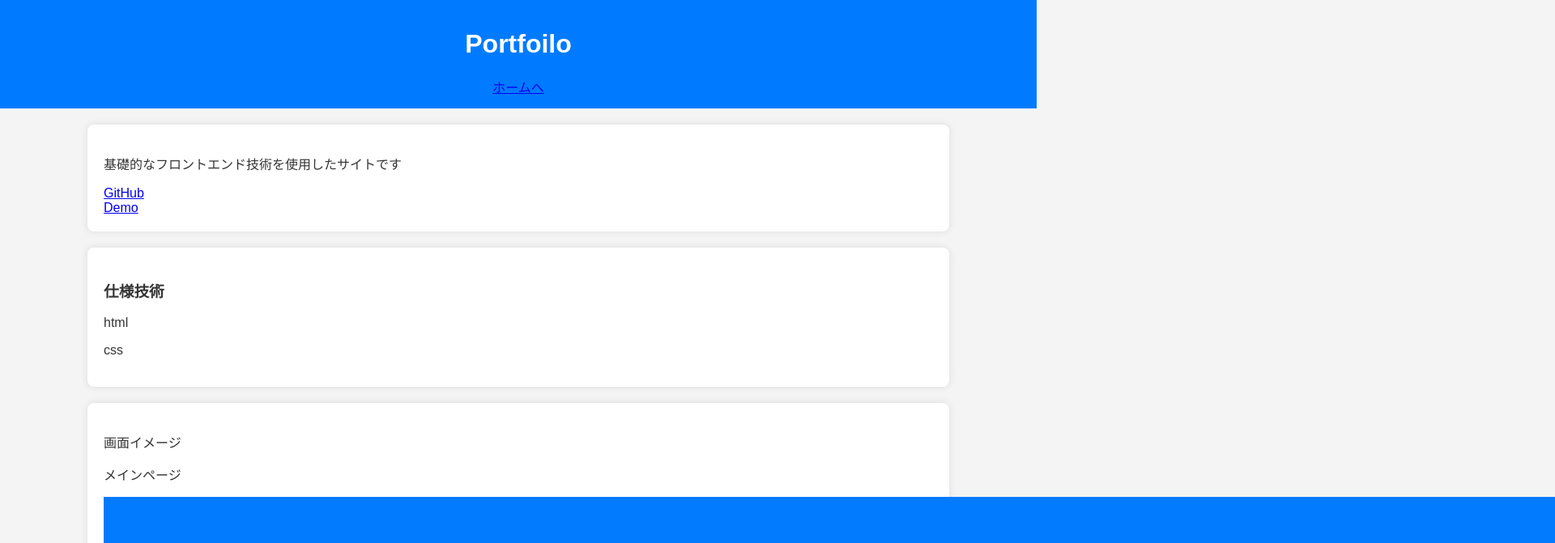
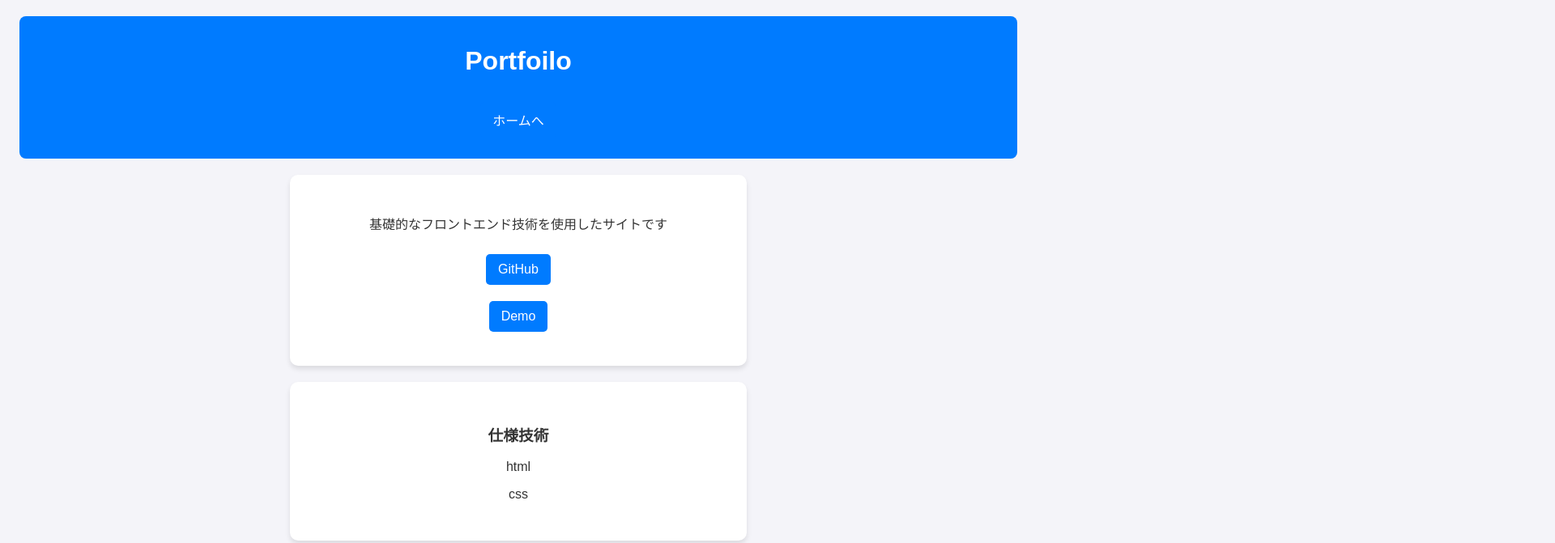
Before and after one commit to hkhb/portfolio, a plain HTML site: page portfoilo.html in a window 1280 px wide. Shown: the top 671 px of the page at 81% size, 1920 px wide, since content can reach past the window. Drawn offline with Linux system fonts and the light colour scheme.

Commit message:
cssの追加

```diff
--- /dev/null
+++ b/assets/index.css
@@ -0,0 +1,43 @@
+body {
+  font-family: Arial, sans-serif;
+  background-color: #f4f4f4;
+  color: #333;
+  margin: 0;
+  padding: 0;
+}
+header {
+  background: #007BFF;
+  color: white;
+  padding: 15px 0;
+  text-align: center;
+}
+nav a {
+  color: white;
+  margin: 0 15px;
+  text-decoration: none;
+}
+.container {
+  width: 80%;
+  margin: 20px auto;
+  background: white;
+  padding: 20px;
+  border-radius: 8px;
+  box-shadow: 0 0 10px rgba(0, 0, 0, 0.1);
+}
+.card {
+  background: #fff;
+  padding: 15px;
+  margin: 10px 0;
+  border-radius: 5px;
+  box-shadow: 0 0 5px rgba(0, 0, 0, 0.1);
+}
+.card h3 {
+  margin-bottom: 10px;
+}
+.workcard {
+  background: #fff;
+  padding: 15px;
+  margin: 10px 0;
+  border-radius: 5px;
+  box-shadow: 0 0 5px rgba(0, 0, 0, 0.1);
+}
--- a/assets/style.css
+++ b/assets/style.css
@@ -1,43 +1,49 @@
 body {
-  font-family: Arial, sans-serif;
-  background-color: #f4f4f4;
+  font-family: 'Arial', sans-serif;
+  margin: 0;
+  padding: 20px; /* bodyにパディングを追加 */
+  display: flex;
+  flex-direction: column;
+  align-items: center;
+  justify-content: flex-start; /* 上に寄せる */
+  background-color: #f4f4f9;
   color: #333;
-  margin: 0;
-  padding: 0;
 }
 header {
   background: #007BFF;
   color: white;
-  padding: 15px 0;
+  padding: 1rem;
   text-align: center;
-}
-nav a {
-  color: white;
-  margin: 0 15px;
-  text-decoration: none;
+  width: 100%;
+  max-width: 1200px; /* headerの幅を最大1200pxに制限 */
+  margin: 0 auto; /* 中央揃え */
+  border-radius: 8px; /* 角を丸くする */
 }
 .container {
-  width: 80%;
-  margin: 20px auto;
   background: white;
-  padding: 20px;
-  border-radius: 8px;
-  box-shadow: 0 0 10px rgba(0, 0, 0, 0.1);
+  padding: 2rem;
+  border-radius: 10px;
+  box-shadow: 0 4px 6px rgba(0, 0, 0, 0.1);
+  text-align: center;
+  width: 500px;
+  margin-top: 20px; /* 上に余白を追加 */
 }
-.card {
-  background: #fff;
-  padding: 15px;
-  margin: 10px 0;
+a {
+  display: inline-block;
+  margin: 10px;
+  padding: 10px 15px;
+  text-decoration: none;
+  color: white;
+  background: #007BFF;
   border-radius: 5px;
-  box-shadow: 0 0 5px rgba(0, 0, 0, 0.1);
+  transition: background 0.3s ease;
 }
-.card h3 {
-  margin-bottom: 10px;
+a:hover {
+  background: #0056b3;
 }
-.workcard {
-  background: #fff;
-  padding: 15px;
-  margin: 10px 0;
-  border-radius: 5px;
-  box-shadow: 0 0 5px rgba(0, 0, 0, 0.1);
+img {
+  max-width: 100%; /* 親要素に合わせて画像サイズを縮小 */
+  height: auto; /* 高さは自動調整 */
+  border-radius: 8px; /* 画像の角を丸くする */
+  margin-bottom: 20px; /* 画像の下にスペースを追加 */
 }
```
